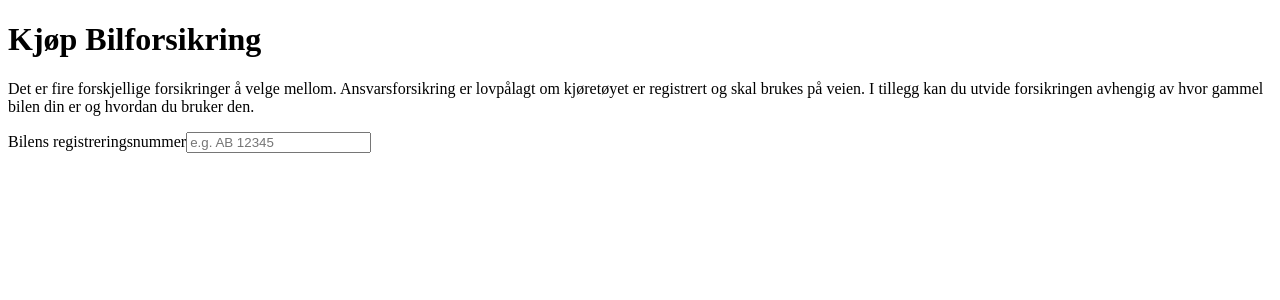
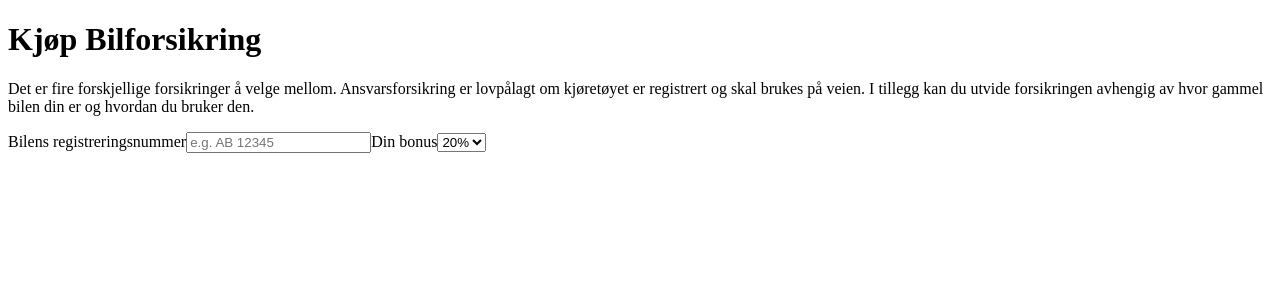
Before and after one commit to vegardok/case-forsikring-2020, a Next.js app: page / in a window 1280 px wide. Shown: the top 300 px of the page. Built offline with nearby package versions, Linux system fonts and the light colour scheme.

Commit message:
Add bonus selector component

```diff
--- /dev/null
+++ b/components/BonusSelector.js
@@ -0,0 +1,15 @@
+import React from 'react';
+
+const BonusSelector = () => (
+  <label>
+    Din bonus
+    <select>
+      <option value={0.2}>20%</option>
+      <option value={0.3}>30%</option>
+      <option value={0.4}>40%</option>
+      <option value={0.5}>50%</option>
+    </select>
+  </label>
+);
+
+export default BonusSelector;
--- a/pages/index.js
+++ b/pages/index.js
@@ -1,12 +1,14 @@
 import React from 'react';
 import Header from '../components/Header.js';
 import RegNrInput from '../components/RegNrInput.js';
+import BonusSelector from '../components/BonusSelector.js';
 
 const Index = () => (
   <>
     <Header />
     <form>
       <RegNrInput />
+      <BonusSelector />
     </form>
   </>
 );
```
